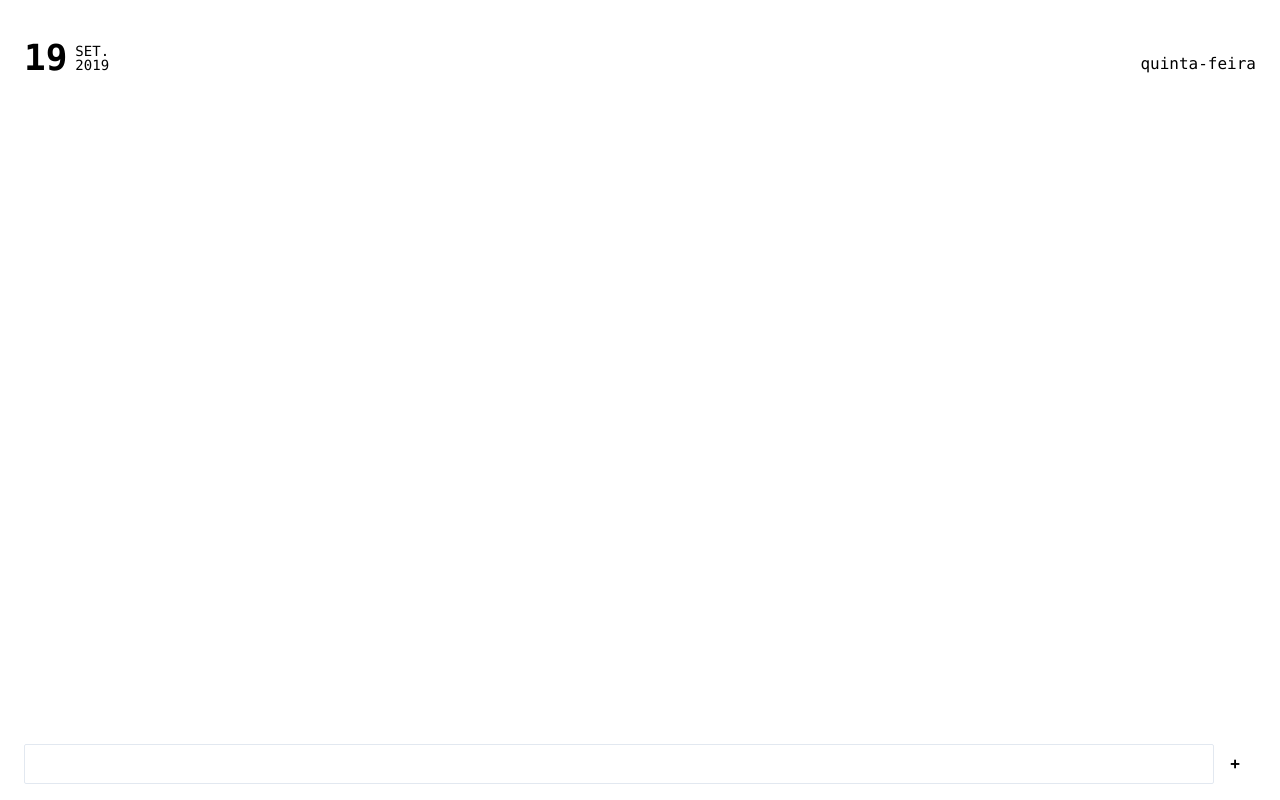
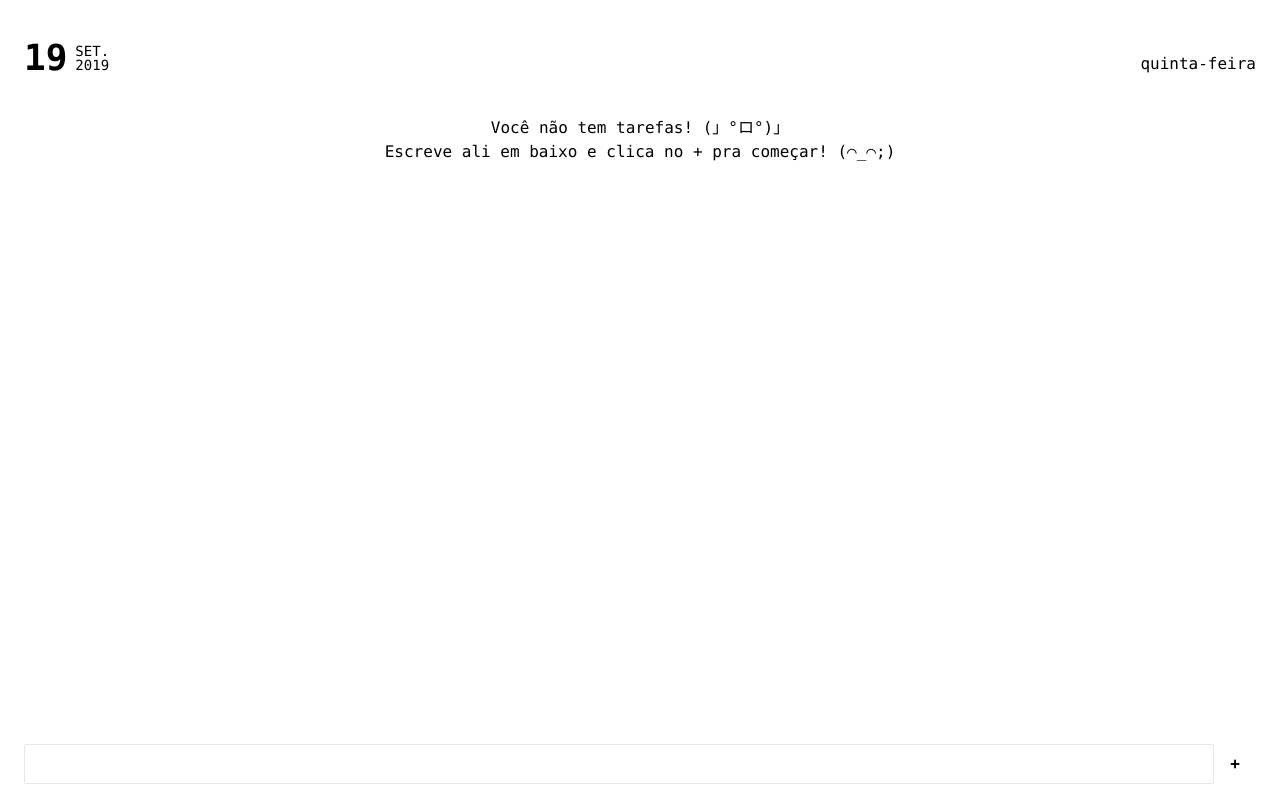
Before and after one commit to highlabs/todo_list_vue, a Vue app: page / in a window 1280 px wide. Built offline with nearby package versions, Linux system fonts and the light colour scheme.

Commit message:
Some styles

```diff
--- a/src/App.vue
+++ b/src/App.vue
@@ -1,7 +1,11 @@
 <template>
-  <div id="app" class="container mx-auto px-6 font-body">
+  <div id="app" class="font-body pb-16">
     <Header />
-    <List :list="list" />
+    <List :list="list" v-if="list.length > 0" />
+    <div class="text-center" v-else>
+      <p>Você não tem tarefas! (」°ロ°)」</p>
+      <p>Escreve ali em baixo e clica no + pra começar! (⌒_⌒;)</p>
+    </div>
     <AddInput />
   </div>
 </template>
--- a/src/components/AddInput.vue
+++ b/src/components/AddInput.vue
@@ -1,5 +1,5 @@
 <template>
-  <form class="fixed bottom-0 left-0 right-0 px-6 pb-4 flex" @submit.prevent="validateForm" @keydown.enter="validateForm">
+  <form class="fixed bottom-0 left-0 right-0 px-6 pb-4 flex bg-white" @submit.prevent="validateForm" @keydown.enter="validateForm">
     <label class="hidden" for="add">Add New Todo</label>
     <input v-model="todoText" type="text" id="add" class="border border-gray-300 border-solid border-1 rounded-sm px-2 py-1 w-full">
     <button class="px-4 py-2 font-bold" @click="validateForm">
--- a/src/components/Header.vue
+++ b/src/components/Header.vue
@@ -1,5 +1,5 @@
 <template>
-  <header class="flex flex-row justify-between items-end py-10">
+  <header class="flex flex-row justify-between items-end py-10 container mx-auto px-6">
     <div class="flex flex-row items-center">
       <span class="text-4xl font-bold leading-none mr-2">{{ day }}</span>
       <div class="flex flex-col justify-between">
--- a/src/components/List.vue
+++ b/src/components/List.vue
@@ -1,6 +1,7 @@
 <template>
   <section>
-    <div v-for="todo in list" :key="todo.id" class="flex flex-row items-center">
+    <div  v-for="todo in list" :key="todo.id" class="border-b border-gray-200">
+      <div class="flex flex-row items-center container mx-auto px-6">
         <Checkbox
           :label="todo.label"
           :id="todo.id"
@@ -11,6 +12,7 @@
         <button class="ml-auto text-xs" @click="() => removeTodo(todo)">
           Remover
         </button>
+      </div>
     </div>
   </section>
 </template>
```
Lines whose indentation alone changed are shown as unchanged.
